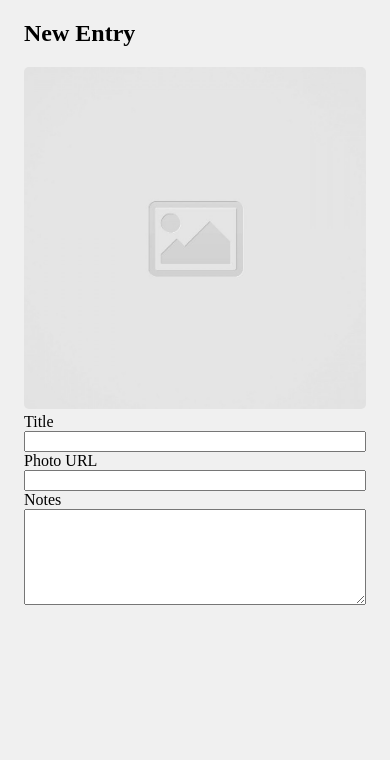
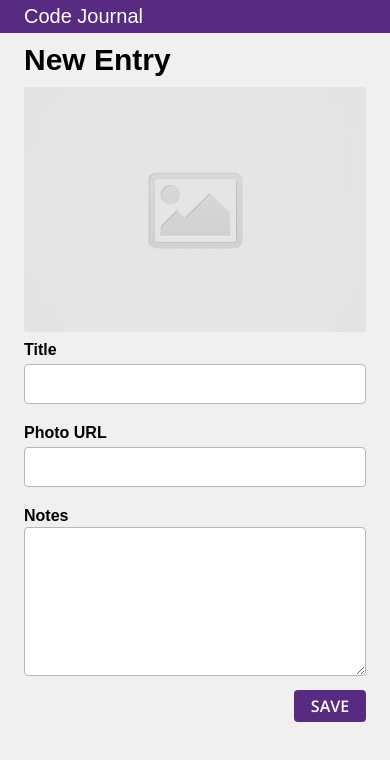
Before and after one commit to christine-tina-park/code-journal, a website: page index.html in a window 390 px wide. Drawn offline with nearby package versions, Linux system fonts and the light colour scheme; a web font is replaced by a local one.

Commit message:
Responsive layout and required entries.

```diff
--- a/css/layout.css
+++ b/css/layout.css
@@ -1,20 +1,78 @@
 body {
   background-color: #f0f0f0;
+  font-family: 'Proza Libre', sans-serif;
+  font-weight: 600;
+}
+
+img {
+  width: 100%;
+  height: 245px;
+  object-fit: cover;
+  border-radius: 4px;
+}
+
+h2 {
+  font-size: 30px;
+  margin: 10px 0;
+}
+
+h3 {
+  font-size: 20px;
+  font-weight: 400;
+  margin-top: 5px;
+  margin-bottom: 5px;
+}
+
+label {
+  font-size: 16px;
 }
 
 input,
 textarea {
   width: 100%;
+  font-family: 'Open Sans', sans-serif;
+  font-size: 20px;
+  font-weight: 600;
+  border: 1px solid #b6b6b6;
+  border-radius: 4px;
+  padding-left: 10px;
+  padding-right: 10px;
 }
 
-img {
-  max-width: 100%;
-  max-height: 100%;
-  border-radius: 5px;
+input {
+  height: 40px;
+  margin-top: 5px;
+  margin-bottom: 20px;
+}
+
+textarea {
+  height: 149px;
+  margin-top: 2px;
+  margin-bottom: 10px;
+}
+
+input:focus,
+textarea:focus {
+  outline: none;
+  border: 3px solid #562b81;
+}
+
+button {
+  font-family: 'Open Sans', sans-serif;
+  font-size: 16px;
+  height: 32px;
+  width: 72px;
+  border: none;
+  border-radius: 4px;
 }
 
 .hidden {
   display: none !important;
+}
+
+.header {
+  background-color: #562b81;
+  color: white;
 }
 
 .container {
@@ -33,11 +91,28 @@ img {
   width: 100%;
 }
 
-.fill {
-  object-fit: fill;
+.image-container {
+  margin-bottom: 5px;
+}
+
+.save {
+  background-color: #562b81;
+  color: white;
+}
+
+.text-right {
+  text-align: right;
 }
 
 @media screen and (min-width: 768px) {
+  body {
+    height: 1024px;
+  }
+
+  img {
+    height: 345px;
+  }
+
   .container {
     max-width: 900px;
   }
@@ -50,4 +125,8 @@ img {
   .column-half {
     width: 50%;
   }
+
+  .image-container {
+    margin-bottom: 20px;
+  }
 }
--- a/css/reset.css
+++ b/css/reset.css
@@ -4,5 +4,4 @@
 
 body {
   margin: 0;
-  width: 100%;
 }
--- a/index.html
+++ b/index.html
@@ -5,6 +5,10 @@
   <meta name="viewport" content="width=device-width, initial-scale=1.0">
   <title>Code Journal</title>
   <link rel="icon" href="images/favicon.ico">
+<link rel="preconnect" href="https://fonts.googleapis.com">
+<link rel="preconnect" href="https://fonts.gstatic.com" crossorigin>
+<link href="https://fonts.googleapis.com/css2?family=Open+Sans:wght@600&family=Proza+Libre:wght@400;600&display=swap"
+  rel="stylesheet">
 <link
   rel="stylesheet"
   crossorigin="anonymous"
@@ -16,6 +20,11 @@
 </head>
 <body>
   <header>
+    <div class="row header">
+      <div class="column-full container">
+        <h3>Code Journal</h3>
+      </div>
+    </div>
   </header>
   <main>
     <div class="container" data-view="entry-form">
@@ -28,20 +37,25 @@
           <div class="row">
             <div class="column-half">
               <div class="image-container">
-                <img class="fill" src="images/placeholder-image-square.jpg">
+                <img src="images/placeholder-image-square.jpg">
               </div>
             </div>
             <div class="column-half">
               <label for="title">Title</label>
-              <input id="title" type="text" name="title" required="required">
+              <input id="title" type="text" name="title" required>
               <label for="photo-url">Photo URL</label>
-              <input id="photo-url" type="text" name="photo-url" required="required">
+              <input id="photo-url" type="text" name="photo-url" required>
             </div>
           </div>
           <div class="row">
             <div class="column-full">
               <label for="notes">Notes</label>
-              <textarea id="notes" name="text" rows="6"></textarea>
+              <textarea id="notes" name="text" required></textarea>
+            </div>
+          </div>
+          <div class="row">
+            <div class="column-full text-right">
+              <button class="save">SAVE</button>
              </div>
           </div>
       </form>
```
Lines whose indentation alone changed are shown as unchanged.
